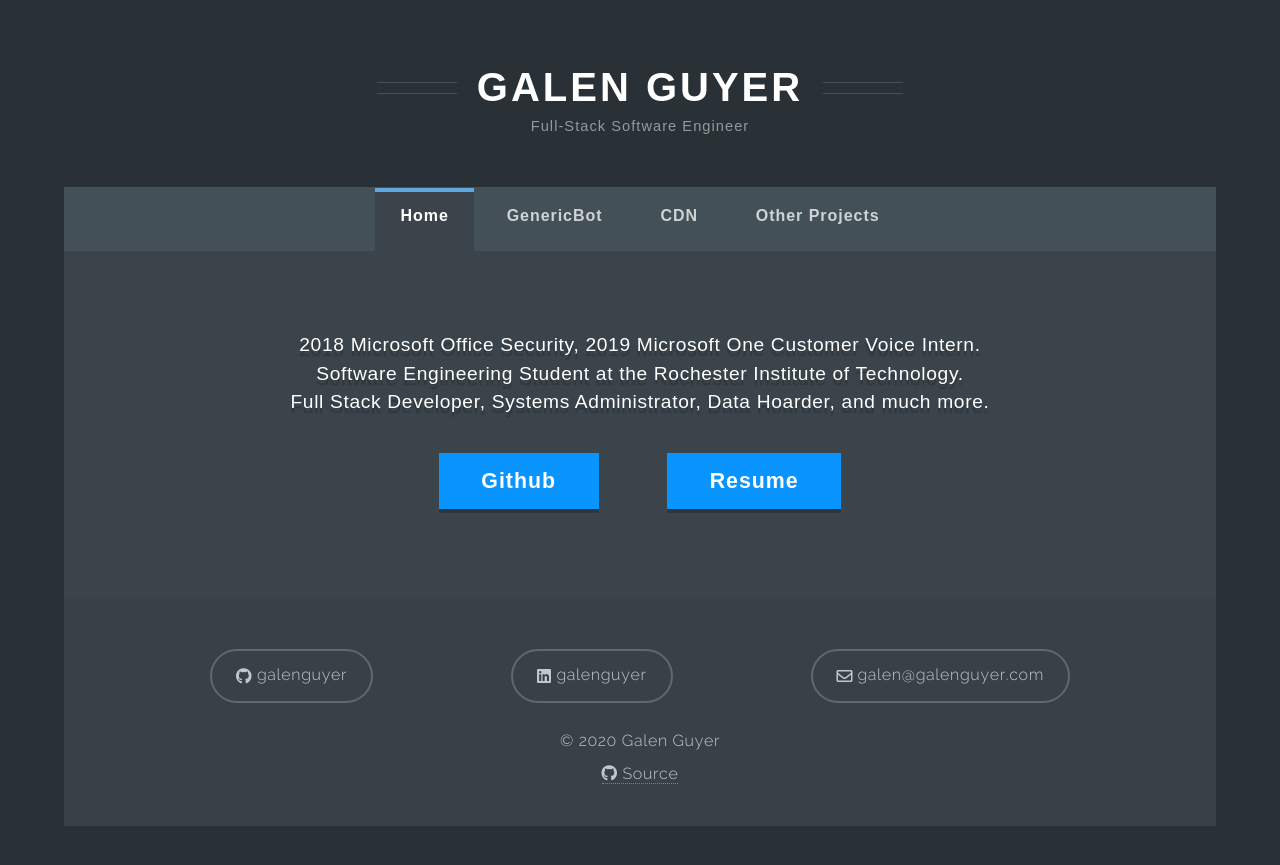
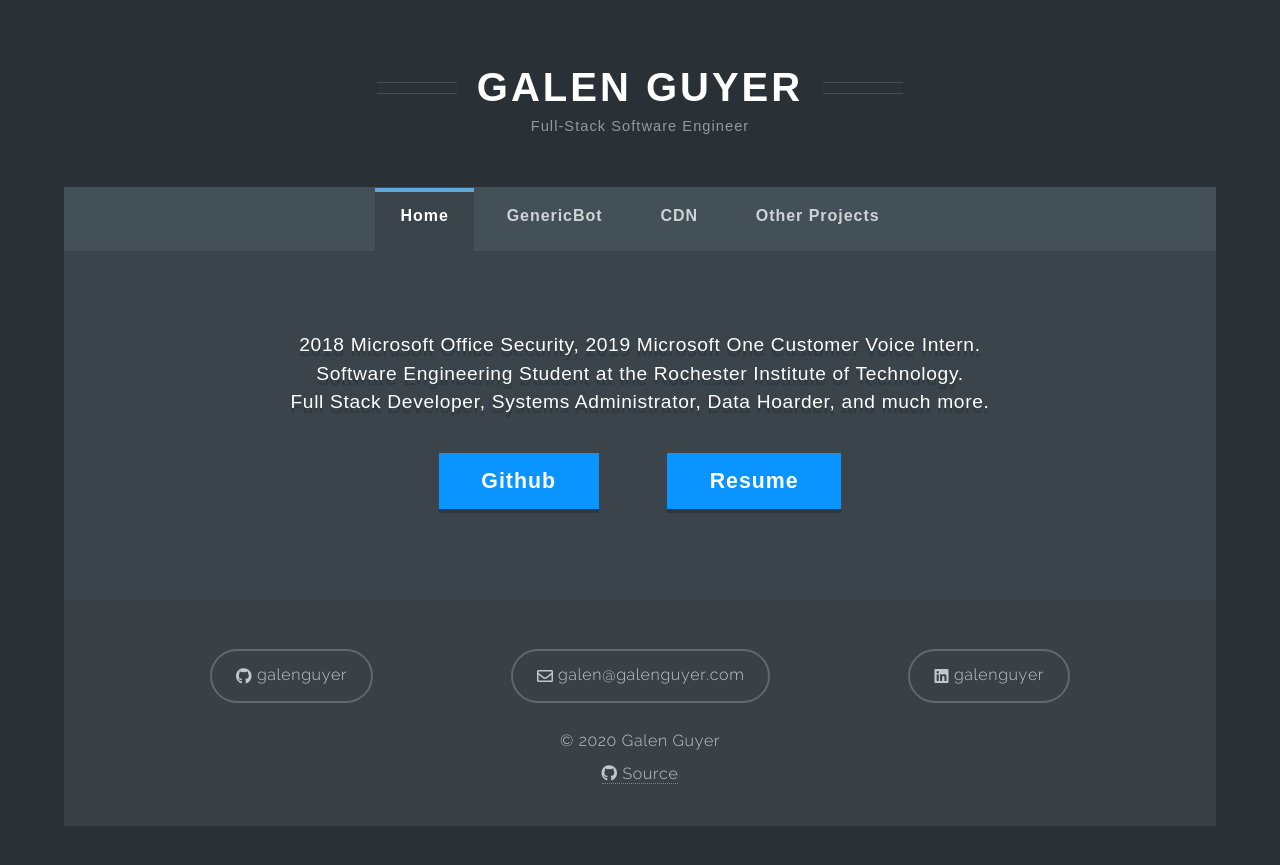
Before and after one commit to galenguyer/galenguyer.github.io.v1, a Jekyll site: the page built from index.html, in a window 1280 px wide. Shown: the top 865 px of the page. Built offline with Jekyll 4.4.1, drawn with Linux system fonts in a browser that asks for light colours.

Commit message:
Visually balance links

```diff
--- a/_includes/footer.html
+++ b/_includes/footer.html
@@ -2,11 +2,11 @@
     <a class="card" href="https://github.com/galenguyer">
         <span><i class="fab fa-github"></i> <span class="val">galenguyer</span></span>
     </a>
+    <a class="card" href="mailto:galen@galenguyer.com">
+        <span><i class="fas fa-envelope"></i> <span class="val">galen@galenguyer.com</span></span>
+    </a>
     <a class="card" href="https://linkedin.com/in/galenguyer">
         <span><i class="fab fa-linkedin"></i> <span class="val">galenguyer</span></span>
-    </a>
-    <a class="card" href="mailto:galen@galenguyer.com">
-        <span><i class="fas fa-envelope"></i> <span class="val">galen@galenguyer.com</span></span>
     </a>
     <div style='width: 100%; text-align: center; display: block;'>
     <div class='copy'>&copy; 2020 Galen Guyer</div>
```
